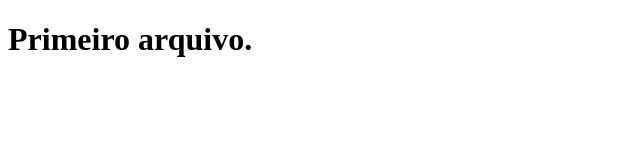
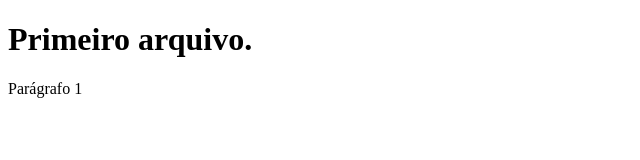
Before and after one commit to ma-calijorne/UC_DEVWEB-202501_UNI, a plain HTML site: page index.html in a window 1280 px wide. Shown: the full height of the page, 0-640 px from the left. Drawn offline with Linux system fonts and the light colour scheme.

Commit message:
ajuste index

```diff
--- a/index.html
+++ b/index.html
@@ -5,5 +5,6 @@
     </head>
     <body>
         <h1>Primeiro arquivo.</h1>
+        <p>Parágrafo 1</p>
     </body>
 </html>
```
